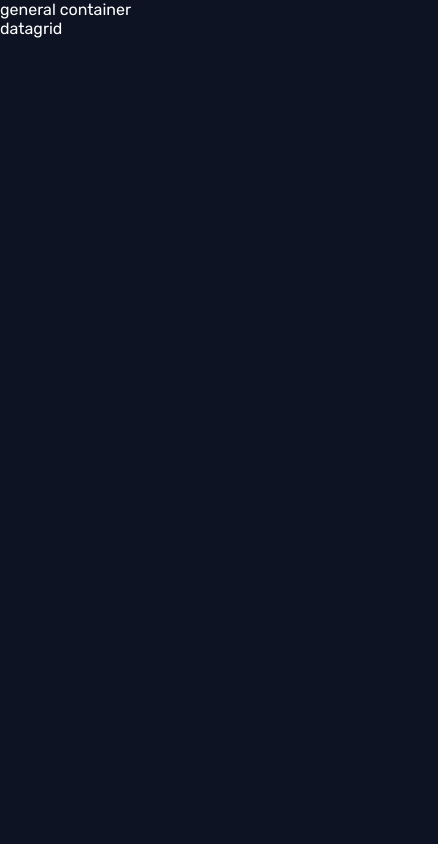
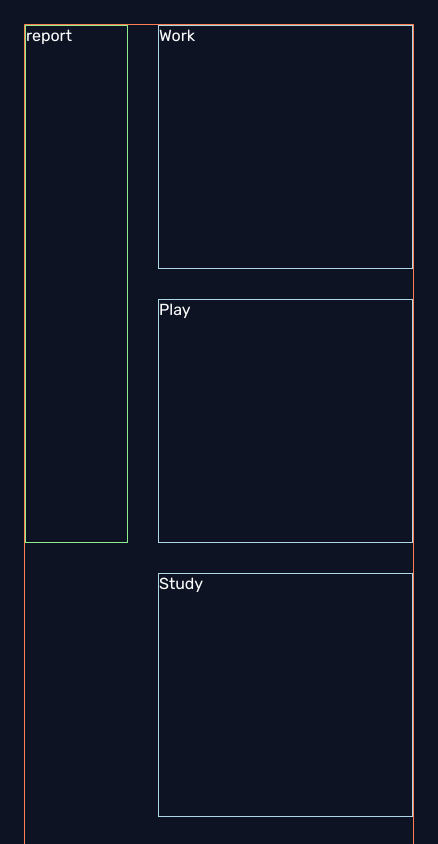
Before and after one commit to EdwinSch/react-timetracking-dashboard, a React (Vite) app: page / in a window 390 px wide. Shown: the top 844 px of the page, 438 px wide, since content can reach past the window. Built offline with nearby package versions, Linux system fonts and the light colour scheme.

Commit message:
style: main responsive grid implementation

```diff
--- a/src/components/Datagrid.jsx
+++ b/src/components/Datagrid.jsx
@@ -1,9 +1,23 @@
 import { useGlobalContext } from "../context";
 
 const Datagrid = () => {
-  console.log(useGlobalContext().data);
+  // Deconstruct global context
+  const { data } = useGlobalContext();
 
-  return <p>datagrid</p>;
+  return (
+    <section className="grid-container">
+      {data.map((tile, index) => {
+        // Deconstruct from data
+        const { title, timeframes } = tile;
+
+        return (
+          <div className="base-tile" key={index}>
+            {title}
+          </div>
+        );
+      })}
+    </section>
+  );
 };
 
 export default Datagrid;
--- a/src/components/General.jsx
+++ b/src/components/General.jsx
@@ -1,5 +1,9 @@
 const General = () => {
-  return <p>general container</p>;
+  return (
+    <section className="general-container">
+      <p>report</p>
+    </section>
+  );
 };
 
 export default General;
--- a/src/context.jsx
+++ b/src/context.jsx
@@ -5,14 +5,14 @@ const AppContext = createContext();
 
 export const AppProvider = ({ children }) => {
   const [data, setData] = useState(trackingData);
-  const [activeIndex, setActiveIndex] = useState(0);
+  const [currentIndex, setCurrentIndex] = useState(0);
 
   //   const openSidebar = () => {
   //     setIsSidebarOpen(true);
   //   };
 
   return (
-    <AppContext.Provider value={{ data, activeIndex }}>
+    <AppContext.Provider value={{ data, currentIndex }}>
       {children}
     </AppContext.Provider>
   );
--- a/src/styles/main.scss
+++ b/src/styles/main.scss
@@ -34,9 +34,47 @@ $yellow: #f1c75b;
 $font: "Rubik", sans-serif;
 $inspect: solid coral 1px;
 
-// Styles
+// Main Styles
 body {
   font-family: $font;
   background: $background;
   color: $text;
+  min-height: 100vh;
+  display: grid;
+  place-items: center;
 }
+
+main {
+  border: $inspect;
+  margin: 24px;
+  width: 100vw;
+  max-width: 1100px;
+  min-height: 518px;
+  // height: 518px;
+
+  display: flex;
+  gap: 30px;
+
+  // General Info Styles
+
+  .general-container {
+    border: 1px solid lightgreen;
+    width: 255px;
+    height: 518px;
+  }
+
+  // GRID Styles
+
+  .grid-container {
+    width: 100%;
+    display: grid;
+    grid-template-columns: repeat(auto-fit, minmax(255px, 1fr));
+    gap: 30px;
+  }
+
+  .base-tile {
+    border: 1px solid lightblue;
+    height: 244px;
+    // width: 255px;
+  }
+}
```
